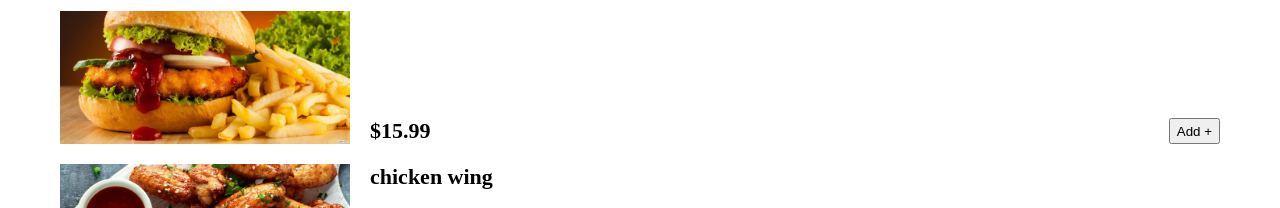
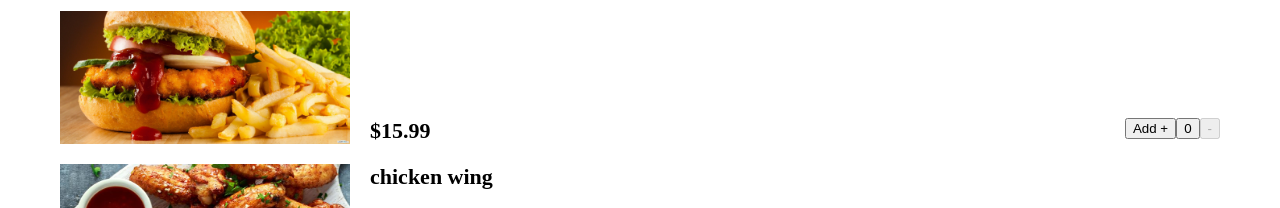
Before and after one commit to foysal90/Sauce-spice, a React (Create React App) app in the folder frontend/: page / in a window 1280 px wide. Shown: the part 789-997 px from the top of the page. Built offline with nearby package versions, Linux system fonts and the light colour scheme.

Commit message:
onclick addedm

```diff
--- a/frontend/src/containers/Home.jsx
+++ b/frontend/src/containers/Home.jsx
@@ -67,10 +67,12 @@ const Home = () => {
                         <div class="price-add">
                             <div class="price">$15.99</div>
 
-                            <button>Add +</button>
-                            {/* <button>{counter}</button> */}
-                            {/* <button onClick={this.handleIncrement}>Add +</button>
-                            <button onClick={this.handleDescrement} disabled={count===0 ? true : false}>-</button>  */}
+                            <div>
+                            <button onClick={handleIncrement}>Add +</button>
+                            <button>{counter}</button>
+
+                            <button onClick={handleDecrement} disabled={counter===0 ? true : false}> - </button>
+                          </div>
 
                         </div>
                     </div>
```
